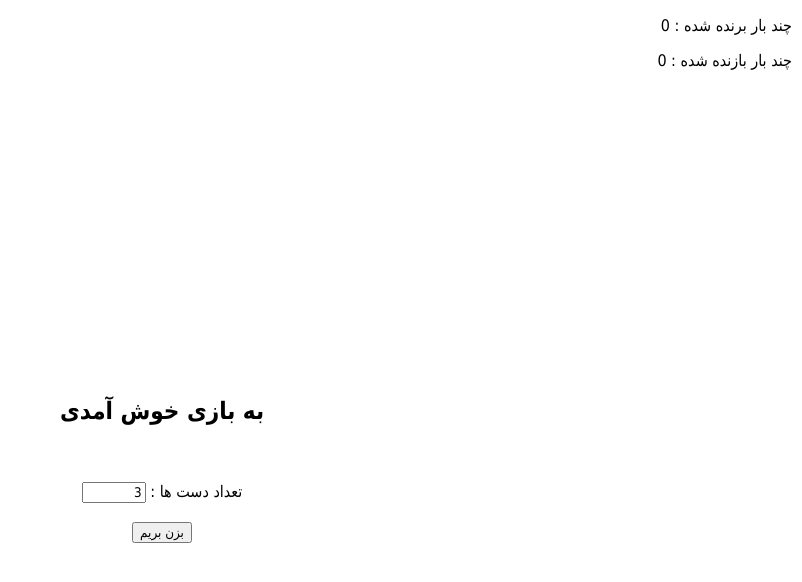
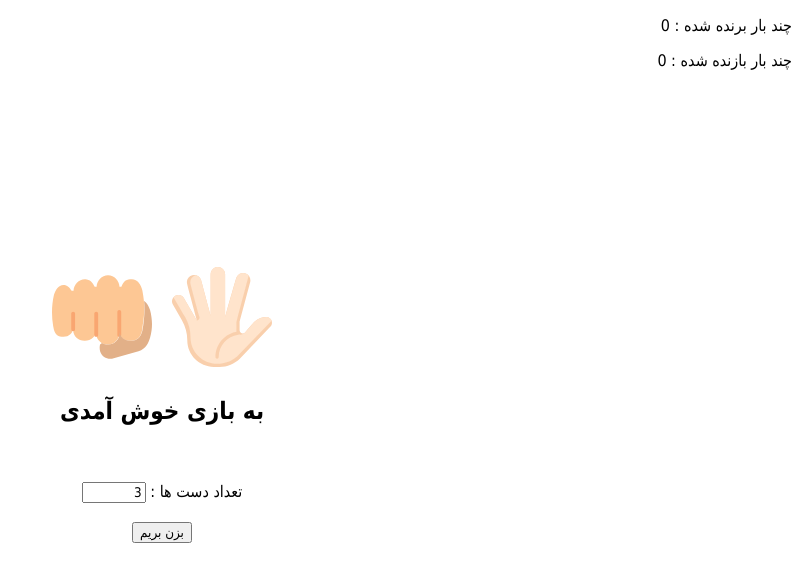
Before and after one commit to jaypy-code/is-that-full, a plain HTML site: page index.html in a window 1280 px wide. Shown: the whole page, without its empty margins (478-1280 px from the left). Drawn offline with Linux system fonts and the light colour scheme; the site is published under a folder, as on GitHub Pages, so addresses that start at the root find nothing.

Commit message:
Update style.css

```diff
--- a/style.css
+++ b/style.css
@@ -41,11 +41,11 @@ div.hands div.fist {
 }
 
 div.hands div.hand {
-  background-image: url("/hand.svg");
+  background-image: url("./hand.svg");
 }
 
 div.hands div.fist {
-  background-image: url("/fist.svg");
+  background-image: url("./fist.svg");
 }
 
 section#game div.hands div.fist {
```
